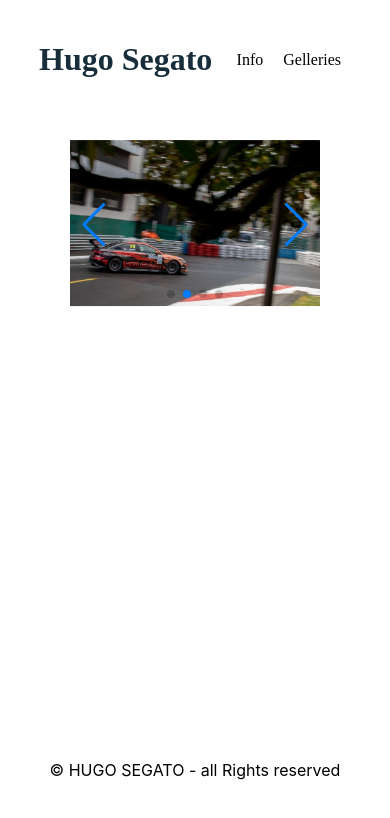
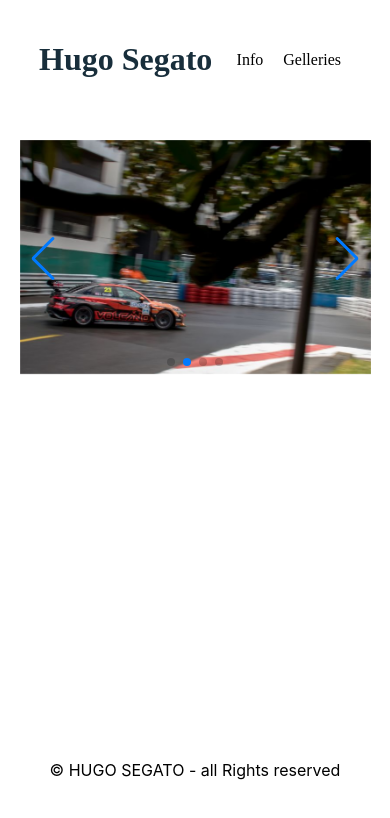
Before and after one commit to charjuju/hugo-s, a React (Create React App) app: page / in a window 390 px wide. Shown: the top 818 px of the page. Built offline with nearby package versions, Linux system fonts and the light colour scheme.

Commit message:
[ADD] better phone

```diff
--- a/src/App.css
+++ b/src/App.css
@@ -11,6 +11,11 @@
 
 
 .conteneur-page {
+  width: 90%;
+  max-width: 1000px;
+}
+
+.conteneur-navbar {
   width: 80%;
   max-width: 1300px;
 }
--- a/src/MainPage.js
+++ b/src/MainPage.js
@@ -5,7 +5,7 @@
   function NavBar() {
     function ButtonNavigation() {
       return (
-        <div style={{ display: 'flex', alignItems: 'center'}}>
+        <div style={{ display: 'flex', alignItems: 'center' }}>
           <p><a href="/">Info</a></p>
           <p><a href="/">Gelleries</a></p>
         </div>
@@ -21,11 +21,13 @@
   }
 
   return (
-    <div style={{ display: 'flex', justifyContent: 'center', minHeight: '90vh' }}>
+    <div style={{ display: 'flex', flexDirection: 'column', alignItems: 'center', minHeight: '90vh' }}>
+      <div className="conteneur-navbar">
+        <NavBar />
+      </div>
       <div className="conteneur-page">
-        <NavBar />
-        <div style={{ width: '100%', display: 'flex', justifyContent: 'center', alignItems: 'center', marginTop: '40px'}}>
-          <div style={{ width: '80%', overflow: 'hidden'}}>
+        <div style={{ width: '100%', display: 'flex', justifyContent: 'center', alignItems: 'center', marginTop: '40px' }}>
+          <div style={{ width: '100%', overflow: 'hidden' }}>
             <ImageStar />
           </div>
         </div>
```
